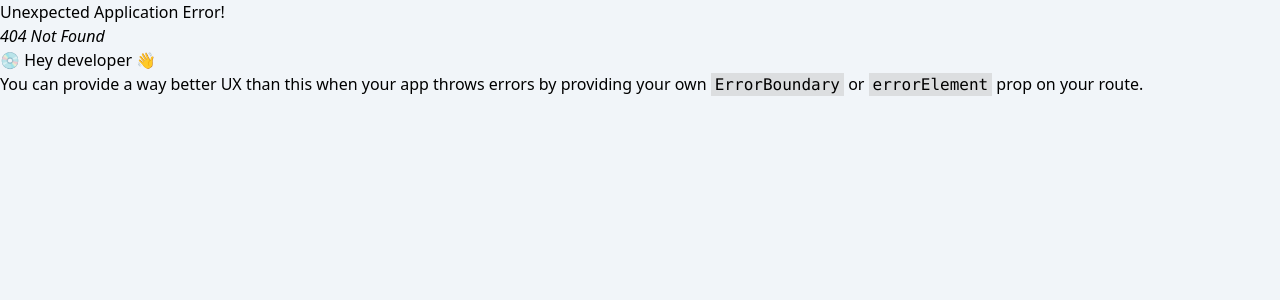
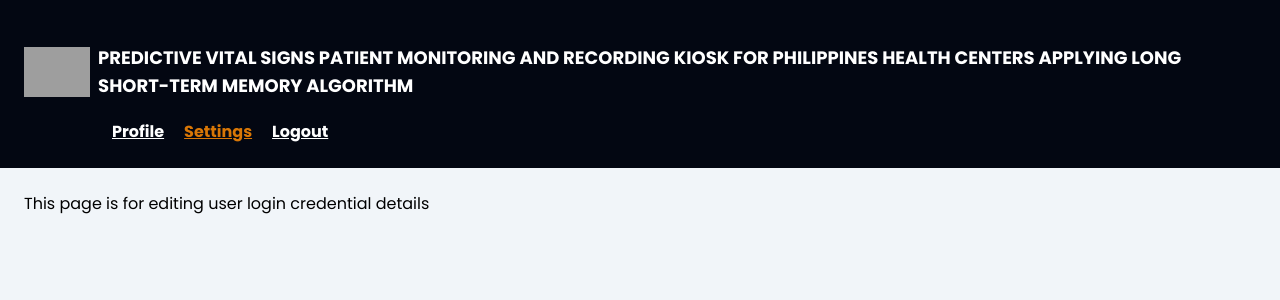
Before and after one commit to Ravend1028/CPE-PRAC-DES-FE, a React (Vite) app: page /settings in a window 1280 px wide. Before the commit this address had no page. Shown: the top 300 px of the page. Built offline with nearby package versions, Linux system fonts and the light colour scheme; sample sign-in values are in the browser's storage; grey boxes are pictures that could not be loaded.

Commit message:
Init settings page

```diff
--- a/src/App.jsx
+++ b/src/App.jsx
@@ -13,6 +13,7 @@ import Signup from './pages/Signup';
 import ForgotPass from './pages/ForgotPass';
 import Dashboard from './pages/Dashboard';
 import PrivateRoute from './components/PrivateRoute';
+import Settings from './pages/Settings';
 
 const App = () => {
   const router = createBrowserRouter(
@@ -30,6 +31,7 @@ const App = () => {
         <Route path = '/' element = { <PrivateRoute /> }> {/* This Checks if user loggedin */}
           <Route path = '/' element = { <Main/> }>
             <Route path = '/dashboard' element = { <Dashboard/> }/>
+            <Route path = '/settings' element = { <Settings/> }/>
           </Route>
         </Route>
       </>
--- /dev/null
+++ b/src/pages/Settings.jsx
@@ -0,0 +1,16 @@
+import React from 'react'
+
+const Settings = () => {
+  return (
+    <main className='font-poppins'>
+      <div className="container mx-auto p-6">
+        {/* Form style here */}
+        <h3>
+          This page is for editing user login credential details
+        </h3>
+      </div>
+    </main>
+  )
+}
+
+export default Settings
```
